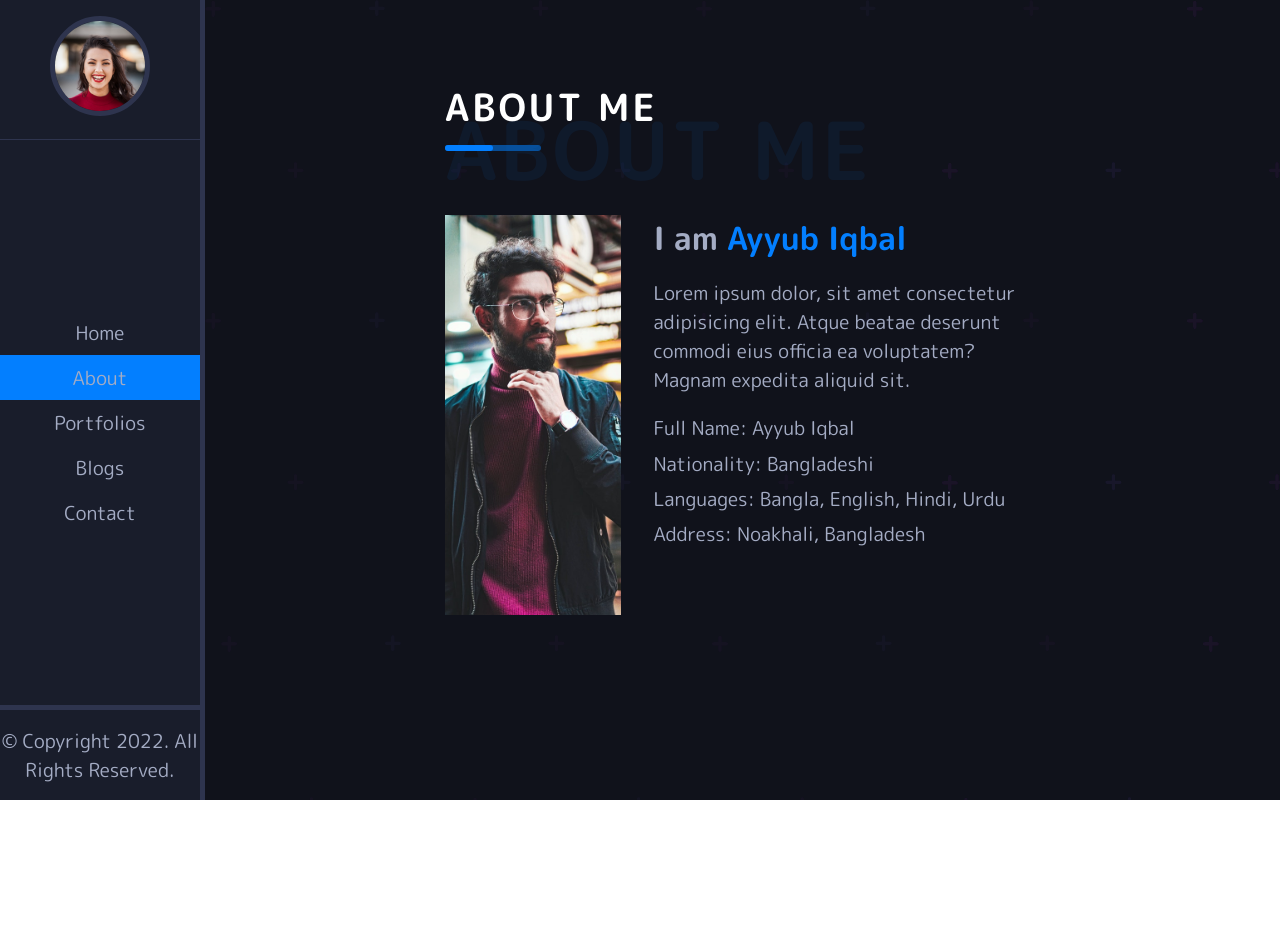
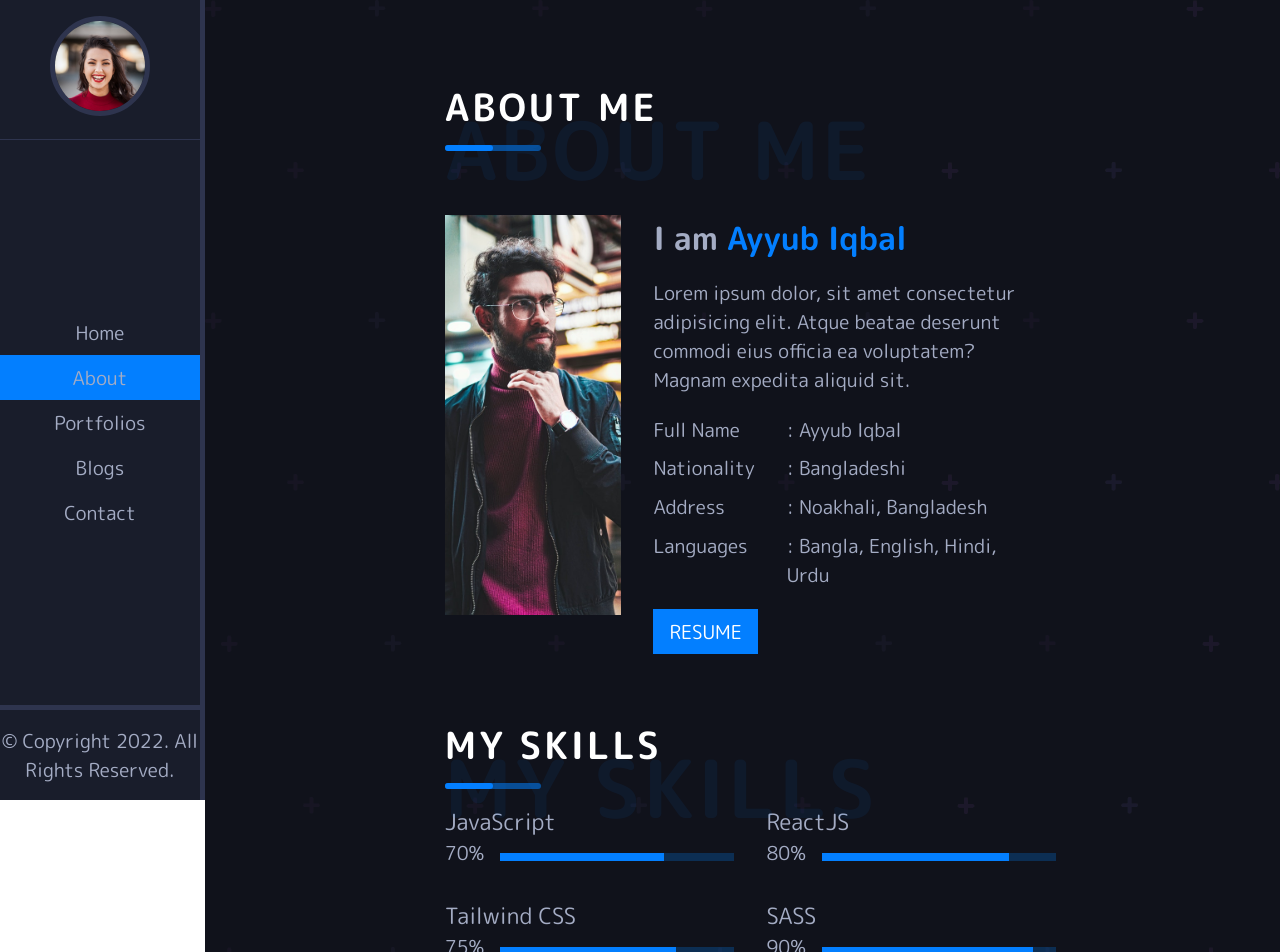
Before and after one commit to ayyubiqbal/portfolio-web, a React (Create React App) app: page /about in a window 1280 px wide. Shown: the top 952 px of the page. Before the commit the page ends 800 px from the top, so only its background shows below. Built offline with nearby package versions, Linux system fonts and the light colour scheme.

Commit message:
skill section added in about me page

```diff
--- a/src/App.scss
+++ b/src/App.scss
@@ -3,6 +3,7 @@
 @import './styles/typography';
 @import './styles/tittle';
 @import './styles/about';
+@import './styles/skills';
 
 *{
     margin: 0;
--- a/src/pages/ImageSection.jsx
+++ b/src/Components/ImageSection.jsx
@@ -12,23 +12,20 @@ const ImageSection = () => {
                 <p className="about-text">Lorem ipsum dolor, sit amet consectetur adipisicing elit. Atque beatae deserunt commodi eius officia ea voluptatem? Magnam expedita aliquid sit.
                 </p>
                 <div className="about-details">
-                    <div className="name-details">
+                    <div className="left-section">
                         <p>Full Name</p>
+                        <p>Nationality</p>
+                        <p>Address</p>
+                        <p>Languages</p>
+                    </div>
+                    <div className="right-section">
                         <p>: Ayyub Iqbal</p>
-                    </div>
-                    <div className="name-details">
-                        <p>Nationality</p>
                         <p>: Bangladeshi</p>
-                    </div>
-                    <div className="name-details">
-                        <p>Languages</p>
-                        <p>: Bangla, English, Hindi, Urdu </p>
-                    </div>
-                    <div className="name-details">
-                        <p>Address</p>
                         <p>: Noakhali, Bangladesh</p>
+                        <p>: Bangla, English, Hindi, Urdu</p>
                     </div>
                 </div>
+                <button className="btn">Resume</button>
             </div>
         </div>
     );
--- /dev/null
+++ b/src/Components/SkillsSection.jsx
@@ -0,0 +1,21 @@
+import React from 'react';
+
+const SkillsSection = ({ skill, progress, width }) => {
+    return (
+        <div className="SkillsSection">
+            <div className="skill-container">
+                <h5 className="skills-title">{skill}</h5>
+                <div className="skills-bar">
+                    <p className="skills-text">{progress}</p>
+                    <div className="skills-progress">
+                        <div className="progress">
+                            <div className="inner-progress" style={{ width: width }}></div>
+                        </div>
+                    </div>
+                </div>
+            </div>
+        </div>
+    );
+};
+
+export default SkillsSection;
--- a/src/pages/About.js
+++ b/src/pages/About.js
@@ -1,12 +1,24 @@
 import React from 'react';
 import Tittle from '../Components/Tittle';
-import ImageSection from './ImageSection';
+import ImageSection from '../Components/ImageSection';
+import SkillsSection from '../Components/SkillsSection';
 
 const About = () => {
     return (
         <div className="AboutPage">
             <Tittle title="About Me" span={"About Me"} />
             <ImageSection />
+            <Tittle title="My Skills" span={"My Skills"} />
+            <div className="skills-container">
+                <SkillsSection skill={'JavaScript'} progress={'70%'} width={"70%"} />
+                <SkillsSection skill={'ReactJS'} progress={'80%'} width={"80%"} />
+                <SkillsSection skill={'Tailwind CSS'} progress={'75%'} width={"75%"} />
+                <SkillsSection skill={'SASS'} progress={'90%'} width={"90%"} />
+                <SkillsSection skill={'Node'} progress={'60%'} width={"60%"} />
+                <SkillsSection skill={'ExpressJS'} progress={'65%'} width={"65%"} />
+                <SkillsSection skill={'MongoDB'} progress={'70%'} width={"70%"} />
+                <SkillsSection skill={'Figma'} progress={'50%'} width={"50%"} />
+            </div>
         </div>
     );
 };
--- a/src/styles/_about.scss
+++ b/src/styles/_about.scss
@@ -1,6 +1,7 @@
 .ImageSection{
     display: flex;
     margin-top: 4rem;
+    margin-bottom: 4rem;
 
     .img{
         width: 100%;
@@ -23,11 +24,47 @@
     }
 
     .about-details{
-        .name-details{
-            display: flex;
-            p{
-                padding: 0.2rem 0;
-            }
+        display: flex;
+        p{
+            padding: 0.3rem 0;
+        }
+        .right-section{
+            margin-left: 2rem;
         }
     }
+
 }
+
+.btn{
+    padding: .5rem 1rem;
+    background-color: #037fff;
+    color: #fff;
+    border: none;
+    outline: none;
+    font-family: inherit;
+    font-size: inherit;
+    text-transform: uppercase;
+    cursor: pointer;
+    // letter-spacing: 2px;
+    margin-top: 1rem;
+    position: relative;
+    &::after{
+        position: absolute;
+        content: '';
+        width: 0;
+        height: 0.3rem;
+        left: 0;
+        bottom: 0;
+        background-color: #a4acc4;
+        transition: all 0.3s ease-in-out;
+    }
+    &:hover::after{
+        width: 100%;
+    }
+}
+
+.skills-container{
+    display: grid;
+    grid-template-columns: repeat(2, 1fr);
+    column-gap: 3rem;
+}
--- /dev/null
+++ b/src/styles/_skills.scss
@@ -0,0 +1,36 @@
+.SkillsSection{
+    margin: 1rem 0;
+}
+
+.skill-container{
+    .skills-title{
+        font-size: 1.4rem;
+        font-weight: 400;
+    }
+    .skills-bar{
+        display: flex;
+        align-items: center;
+        .skills-text{
+
+        }
+        .skills-progress{
+            // margin-top: 5px;
+            position: relative;
+            width: 100%;
+            .progress{
+                position: absolute;
+                width: 100%;
+                height: 0.5rem;
+                background-color: #0381ff3f;
+                margin-left: 1rem;
+                .inner-progress{
+                    position: absolute;
+                    height: 0.5rem;
+                    background-color: #037fff;
+                    // margin-left: 1rem;
+                }
+            }
+
+        }
+    }
+}
```
Also changed, not shown: src/Components/NavBar.jsx (renamed from src/Components/NavBar.js), src/Components/ServicesSection.jsx (added).
